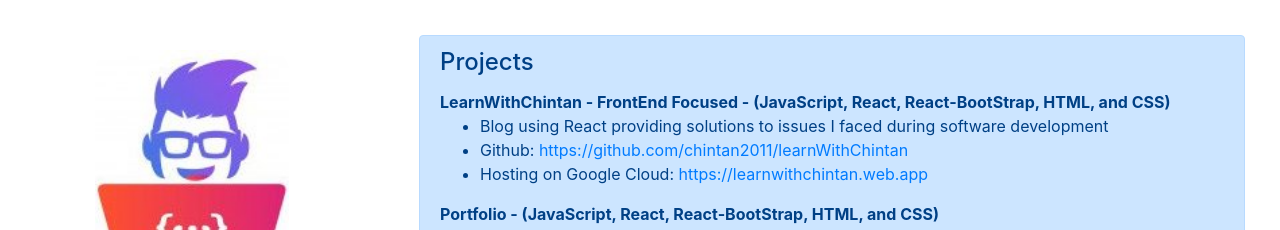
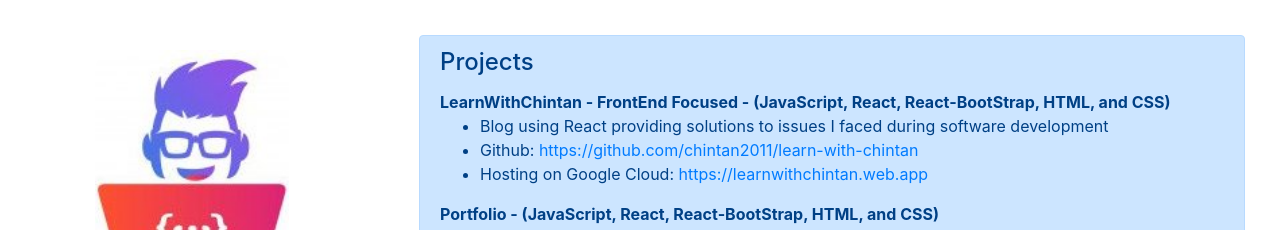
Before and after one commit to chintan2011/portfolio, a React (Create React App) app: page / in a window 1280 px wide. Both pictures are taken after a click on the button "Projects". Shown: the top 230 px of the page. Built offline with nearby package versions, Linux system fonts and the light colour scheme.

Commit message:
updated link in the projects

```diff
--- a/src/components/Projects.js
+++ b/src/components/Projects.js
@@ -19,7 +19,7 @@
                     <div className="project__title">LearnWithChintan  - FrontEnd Focused - (JavaScript, React, React-BootStrap, HTML, and CSS)</div>
                     <ul className="projects_bullets">
                         <li>Blog using React providing solutions to issues I faced during software development</li>
-                        <li>Github: <a href="https://github.com/chintan2011/learnWithChintan">https://github.com/chintan2011/learnWithChintan</a></li>
+                        <li>Github: <a href="https://github.com/chintan2011/learn-with-chintan">https://github.com/chintan2011/learn-with-chintan</a></li>
                         <li>Hosting on Google Cloud:&nbsp;<a href="https://learnwithchintan.web.app/">https://learnwithchintan.web.app</a></li>
                     </ul>
 
```
